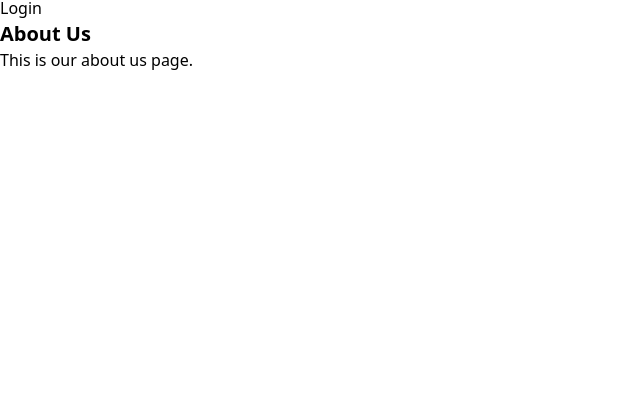
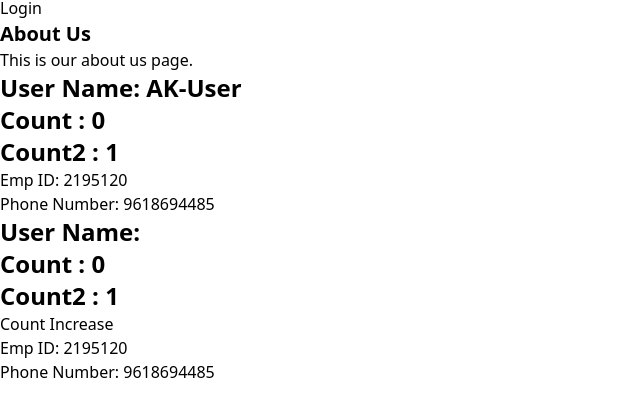
Before and after one commit to Anwar5533/FoodApp_Project, a React (Vite) app in the folder my-project/: page /about in a window 1280 px wide. Shown: the part 400-797 px from the top of the page, without its empty margins (0-640 px from the left). Built offline with nearby package versions, Linux system fonts and the light colour scheme.

Commit message:
Created classBased Component

```diff
--- a/my-project/src/Components/AboutUs.jsx
+++ b/my-project/src/Components/AboutUs.jsx
@@ -1,8 +1,13 @@
+import User from "./User";
+import UserClass from "./UserClass";
+
 export default function AboutUs(){
     return (
-        <div>
+        <div >
             <h2>About Us</h2>
             <p>This is our about us page.</p>
+            <User name = {"AK-User"}/>
+            <UserClass name={"AK-Class"}/>
         </div>
     );
 }
--- /dev/null
+++ b/my-project/src/Components/User.jsx
@@ -0,0 +1,14 @@
+import { useState } from "react";
+export default function User({name}){
+    const [count] = useState(0)
+    const [count2] = useState(1)
+    return (
+        <div className=" p-4 border-2 border-gray-300 ">
+            <h1>User Name: {name}</h1>
+            <h1>Count : {count}</h1>
+            <h1>Count2 : {count2}</h1>
+            <p>Emp ID: 2195120</p>
+            <p>Phone Number: 9618694485</p>
+        </div>
+    );
+}
--- /dev/null
+++ b/my-project/src/Components/UserClass.jsx
@@ -0,0 +1,44 @@
+import React from "react";
+
+class UserClass extends React.Component{
+    constructor(props){
+        super(props)
+        this.state = {
+            count : 0,
+            count2 :1
+        }
+        console.log("Constructor Part")
+
+    }
+
+    componentDidMount(){
+        console.log("Component mounted page")
+    }
+    render () {
+        const {name} = this.state
+        const {count,count2} = this.state;
+        console.log("render Part")
+        return(
+
+            <div className=" p-4 border-2 border-gray-300 ">
+
+            <h1>User Name: {name}</h1>
+            <h1>Count : {count}</h1>
+            <h1>Count2 : {count2}</h1>
+            <button onClick={()=>{
+                this.setState(
+                    {count : this.state.count +1,
+                    count2 : this.state.count2 +1
+                    }
+
+                )
+            }}>Count Increase</button>
+            <p>Emp ID: 2195120</p>
+            <p>Phone Number: 9618694485</p>
+
+            </div>
+        )
+    }
+
+}
+export default UserClass;
```
